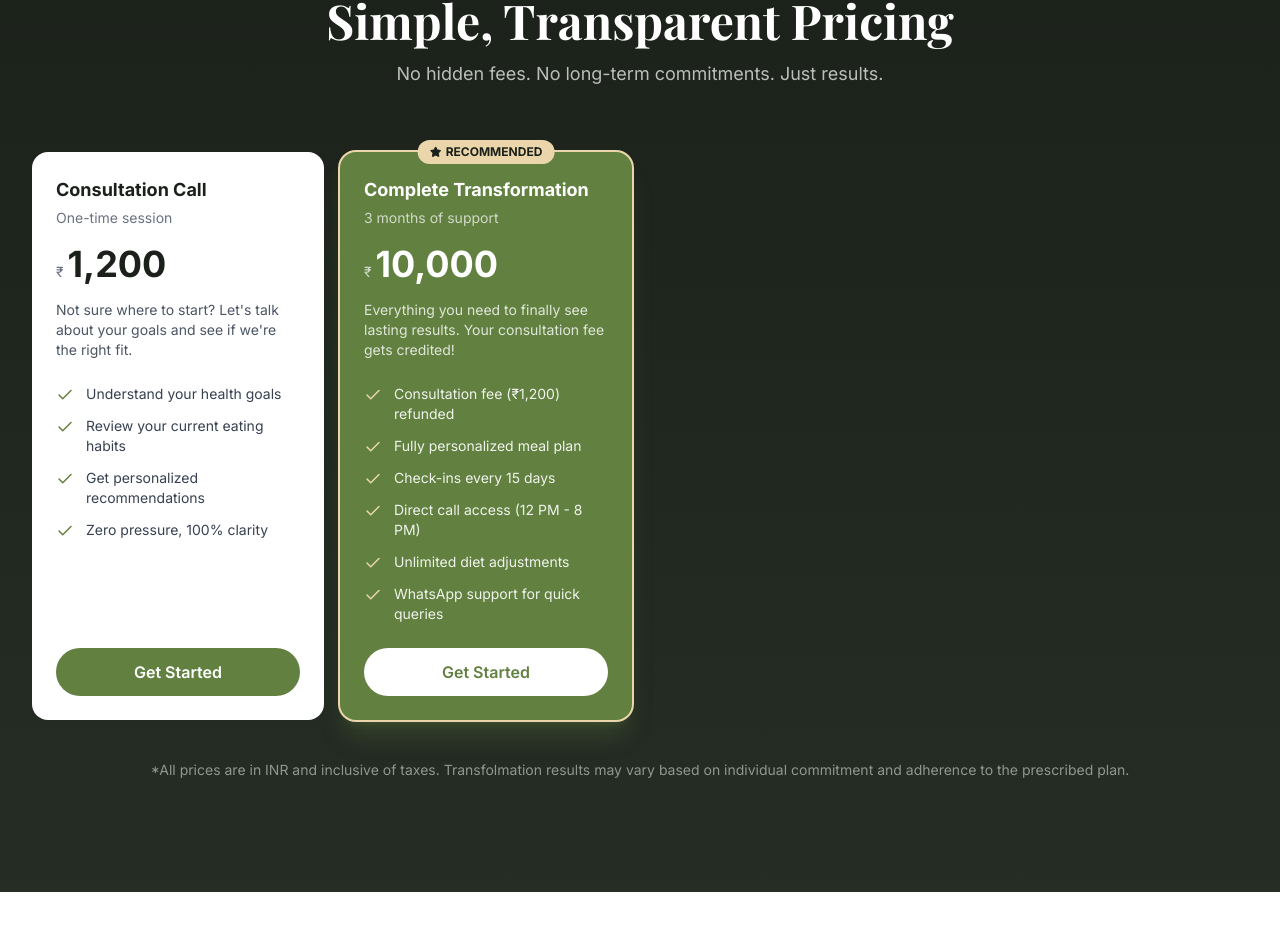
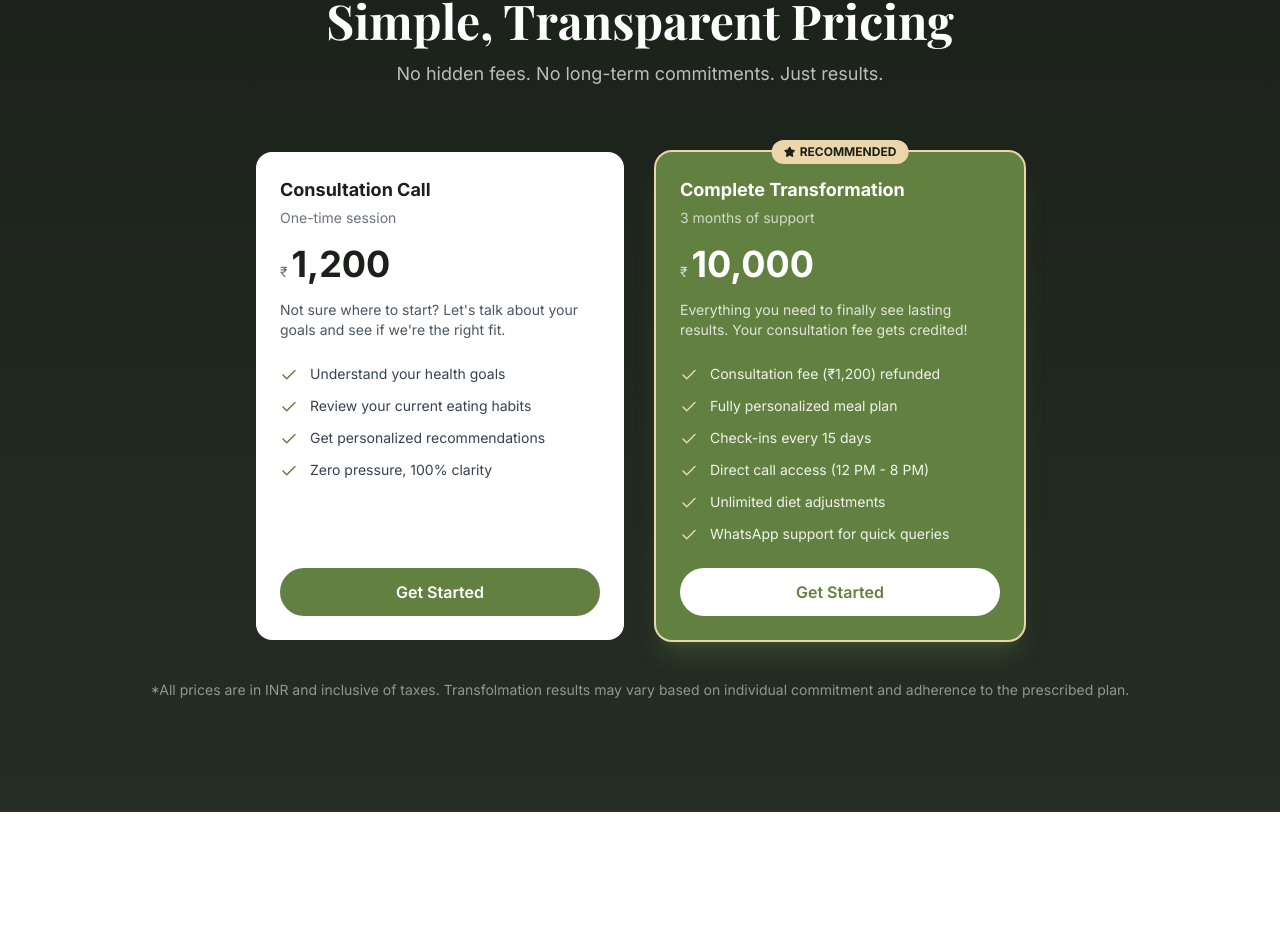
Before and after one commit to ojusharma/ritu-sharma-portfolio, a React (Vite) app: page / in a window 1280 px wide. Shown: the part 1958-2886 px from the top of the page. Built offline with nearby package versions, Linux system fonts and the light colour scheme.

Commit message:
centreee

```diff
--- a/src/components/sections/Fees.tsx
+++ b/src/components/sections/Fees.tsx
@@ -20,7 +20,7 @@
         </div>
 
         {/* Pricing Cards */}
-        <div className="grid grid-cols-1 md:grid-cols-2 lg:grid-cols-4 gap-6 lg:gap-4">
+        <div className="grid grid-cols-1 md:grid-cols-2 gap-6 lg:gap-8 max-w-3xl mx-auto">
           {FEES_CONTENT.services.map((service) => (
             <div
               key={service.id}
```
